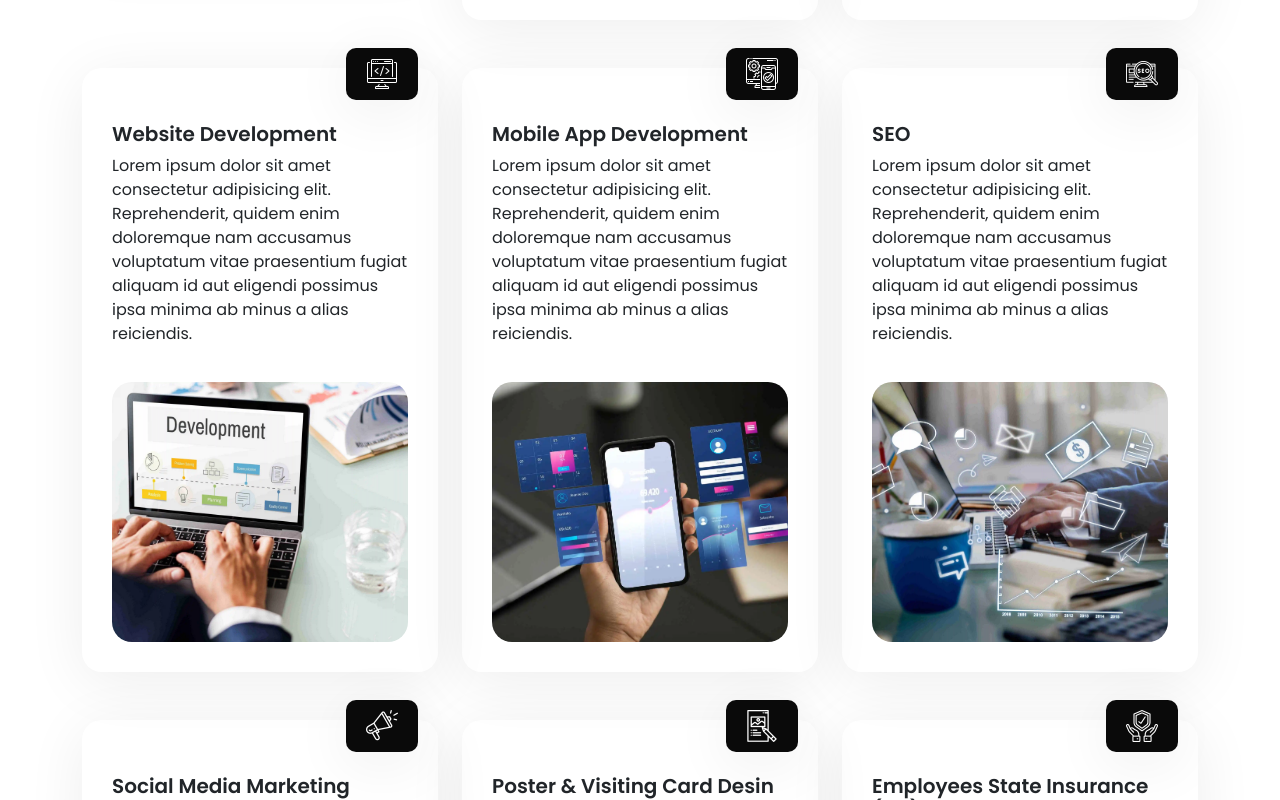
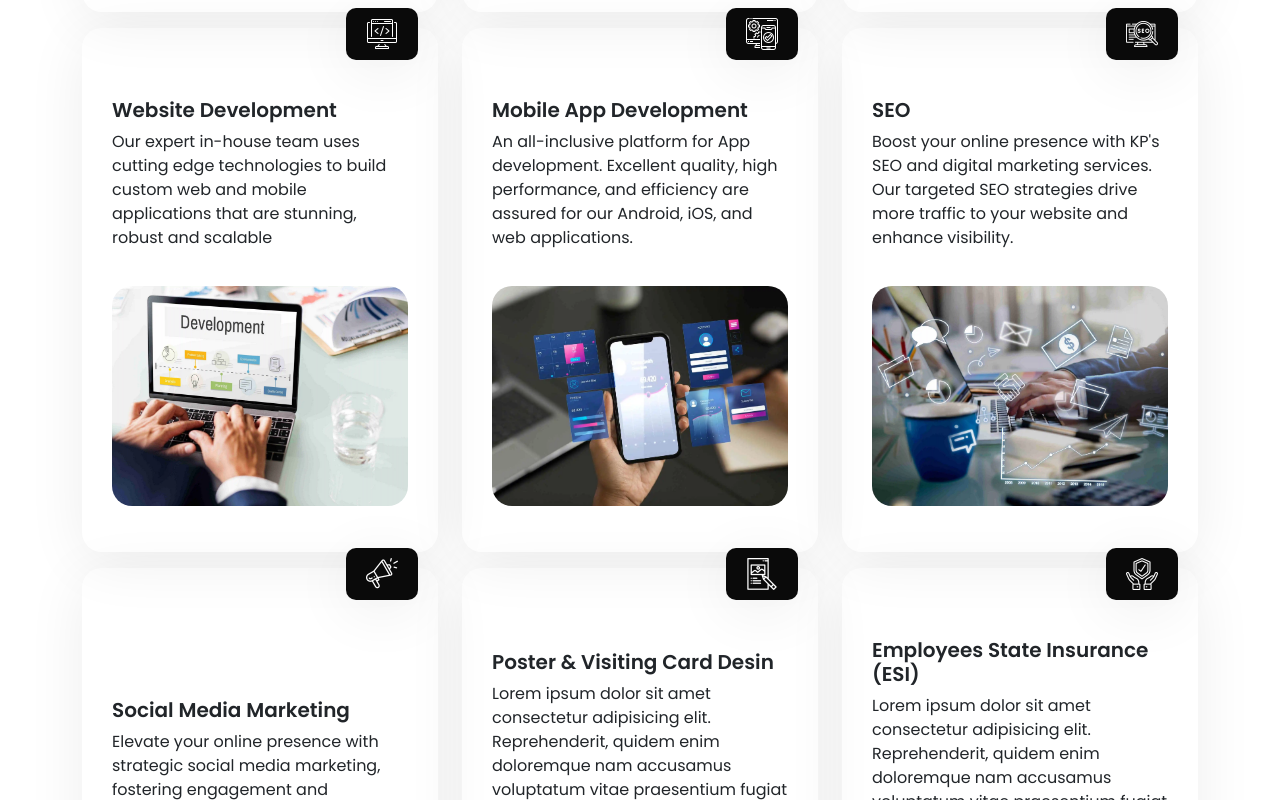
Before and after one commit to hkmkozhikoden/kp, a React (Vite) app: page /services in a window 1280 px wide. Shown: the part 920-1720 px from the top of the page. Built offline with nearby package versions, Linux system fonts and the light colour scheme.

Commit message:
content changes

```diff
--- a/src/App.css
+++ b/src/App.css
@@ -155,3 +155,10 @@ h1,h2,h3,h4,h5,h6{
     overflow: hidden;
     text-overflow: ellipsis;
 }
+.truncate-4{
+  -webkit-box-orient: vertical;
+    -webkit-line-clamp: 4;
+    display: -webkit-box;
+    overflow: hidden;
+    text-overflow: ellipsis;
+}
--- a/src/assets/style/css/service-card.css
+++ b/src/assets/style/css/service-card.css
@@ -3,10 +3,12 @@
     padding: 30px 30px;
     border-radius: 20px;
     position: relative;
+    height: 100%;
+    align-content: center !important;
 }
 .service-card .card-sm .ser-img{
     width: 100%;
-    height: 260px;
+    height: 220px;
     border-radius: 20px;
     margin-top: 20px;
     object-fit: cover;
--- a/src/components/home-news.jsx
+++ b/src/components/home-news.jsx
@@ -40,30 +40,30 @@ function HomeNews() {
     },
     {
       id: 4,
-      image: Serv4,
-      title: 'Website Development',
-      description: 'Staying ahead in web development requires adherence to best practices, including responsive design, accessibility, and optimized performance. This blog covers the top practices developers should follow to ensure their websites are user-friendly, fast, and secure in 2024.',
+      image: Serv5,
+      title: 'Mobile App Development',
+      description: 'An all-inclusive platform for App development.  Excellent quality, high performance, and efficiency are assured for our Android,  iOS, and web applications.',
       url: "/services",
     },
     {
       id: 5,
-      image: Serv5,
-      title: 'Mobile App Development',
-      description: 'Staying ahead in web development requires adherence to best practices, including responsive design, accessibility, and optimized performance. This blog covers the top practices developers should follow to ensure their websites are user-friendly, fast, and secure in 2024.',
+      image: Serv4,
+      title: 'Website Development',
+      description: 'Our expert in-house team uses cutting edge technologies to build custom web and mobile applications that are stunning, robust and scalable',
       url: "/services",
     },
     {
       id: 6,
       image: Serv6,
       title: 'SEO',
-      description: 'Staying ahead in web development requires adherence to best practices, including responsive design, accessibility, and optimized performance. This blog covers the top practices developers should follow to ensure their websites are user-friendly, fast, and secure in 2024.',
+      description: "Boost your online presence with KP's SEO and digital marketing services. Our targeted SEO strategies drive more traffic to your website and enhance visibility.",
       url: "/services",
     },
     {
       id: 7,
       image: Serv7,
       title: 'Social Media Marketing',
-      description: 'Staying ahead in web development requires adherence to best practices, including responsive design, accessibility, and optimized performance. This blog covers the top practices developers should follow to ensure their websites are user-friendly, fast, and secure in 2024.',
+      description: 'Elevate your online presence with strategic social media marketing, fostering engagement and expanding your audience.',
       url: "/services",
     },
     {
--- a/src/components/home-updates.jsx
+++ b/src/components/home-updates.jsx
@@ -14,29 +14,29 @@ function HomeUpdates() {
   const updates = [
     {
       id: 1,
-      title: "Lorem ipsum dolor sit amet, consectetur adipisicing elit. Recusandae, harum!",
-      description: "Lorem ipsum dolor sit amet consectetur adipisicing elit. Voluptas soluta possimus ipsa iusto atque ab, vitae illum quas quaerat ea aliquam autem aut voluptates molestiae voluptatem magnam nemo exercitationem quisquam.",
+      title: "The Role of Responsive Web Design in Increasing Sales",
+      description: "Responsive web design is key for success because it makes your website easy to use on any device, whether it's a phone, tablet, or computer. This improves user experience, keeps visitors on your site longer, and increases the chances of making sales.",
       date: "19 Nov 2024",
       location: "Kerala | IND",
-      author: "KP",
+      author: "Nisam",
       image: Card1,
     },
     {
       id: 2,
-      title: "Lorem ipsum dolor sit amet, consectetur adipisicing elit. Recusandae, harum!",
-      description: "Lorem ipsum dolor sit amet consectetur adipisicing elit. Voluptas soluta possimus ipsa iusto atque ab, vitae illum quas quaerat ea aliquam autem aut voluptates molestiae voluptatem magnam nemo exercitationem quisquam.",
+      title: "How Mobile App Development Drives Success for Modern Businesses",
+      description: "Mobile app development is key for businesses because it allows you to connect with customers on the go, offer a better user experience, and make it easier for people to access your products or services. It can also help build customer loyalty and increase sales by providing a more convenient and personalized experience.",
       date: "19 Nov 2024",
-      location: "Delhi | IND",
-      author: "AD",
+      location: "Kerala | IND",
+      author: "Musthafa",
       image: Card3,
     },
     {
       id: 3,
-      title: "Lorem ipsum dolor sit amet, consectetur adipisicing elit. Recusandae, harum!",
-      description: "Lorem ipsum dolor sit amet consectetur adipisicing elit. Voluptas soluta possimus ipsa iusto atque ab, vitae illum quas quaerat ea aliquam autem aut voluptates molestiae voluptatem magnam nemo exercitationem quisquam.",
+      title: "Optimize SEO with UX Signals: How Search Intent Can Enhance Your Rankings",
+      description: "Understanding search intent is crucial for improving SEO and boosting rankings. When you align your content with what users are actively searching for, it creates a better user experience (UX), which search engines reward. By analyzing search intent—whether informational, navigational, or transactional—you can tailor your content to meet users' needs, making it more likely they’ll engage with your website. A seamless UX with relevant, intent-driven content can lead to lower bounce rates, higher engagement, and ultimately better rankings on search engine results pages (SERPs).",
       date: "19 Nov 2024",
-      location: "Delhi | IND",
-      author: "AD",
+      location: "Kerala | IND",
+      author: "Nihad",
       image: Card4,
     },
   ];
@@ -44,30 +44,30 @@ function HomeUpdates() {
   const rightCards = [
     {
       id: 1,
-      title: "Lorem ipsum dolor sit amet consectetur adipisicing elit.",
-      date: "19 Nov 2024",
+      title: "The Defensive Edge: Transforming Cybersecurity for a Safer Future.",
+      date: "19 Dec 2024",
       location: "Kerala | IND",
-      author: "KP",
+      author: "Rashid",
     },
     {
       id: 2,
-      title: "Another right-side update card example title.",
+      title: "What is BGP and How Does it Enable the Internet to Work?.",
       date: "20 Nov 2024",
-      location: "Delhi | IND",
-      author: "AD",
+      location: "Kerala | IND",
+      author: "Nidhin",
     },
     {
       id: 3,
-      title: "Another right-side update card example title.",
-      date: "20 Nov 2024",
-      location: "Delhi | IND",
+      title: "How IT Services Contribute to Gaining a Competitive Edge.",
+      date: "02 Oct 2024",
+      location: "Kerala | IND",
       author: "AD",
     },
     {
       id: 4,
-      title: "Another right-side update card example title.",
+      title: "Metaverse Is The Future – Experience It With Iluzia Lab",
       date: "20 Nov 2024",
-      location: "Delhi | IND",
+      location: "Kerala | IND",
       author: "AD",
     },
   ];
@@ -106,7 +106,7 @@ function HomeUpdates() {
                   </div>
                   <div className="cont px-3 py-2">
                     <h5 className='mb-3 fs-16'>{update.title}</h5>
-                    <p className='fs-14'>{update.description}</p>
+                    <p className='fs-14 truncate-4'>{update.description}</p>
                     <div className="d-flex justify-content-between mb-2">
                       <div className='fs-13'>{update.date}</div>
                       <div className='fs-13'>{update.location}</div>
--- a/src/components/service-card.jsx
+++ b/src/components/service-card.jsx
@@ -6,7 +6,7 @@ import Img3 from '../assets/images/services/accounts.webp';
 import Img4 from '../assets/images/services/web-development.webp';
 import Img5 from '../assets/images/services/app-develpment.webp';
 import Img6 from '../assets/images/services/seo.webp';
-import Img7 from '../assets/images/services/tax.webp';
+import Img7 from '../assets/images/services/social.webp';
 import Img8 from '../assets/images/services/designing.webp';
 import Img9 from '../assets/images/services/insurance.webp';
 import Img10 from '../assets/images/services/complaints.webp';
@@ -20,6 +20,7 @@ import Serv7 from '../assets/images/icons/coding.png';
 import Serv8 from '../assets/images/icons/seo.png';
 import Serv9 from '../assets/images/icons/life-insurance.png';
 import Serv10 from '../assets/images/icons/file.png';
+
 
 
 
@@ -54,7 +55,7 @@ function ServiceCard() {
         icon: Serv7,
         title: 'Website Development',
         description:
-          'Lorem ipsum dolor sit amet consectetur adipisicing elit. Reprehenderit, quidem enim doloremque nam accusamus voluptatum vitae praesentium fugiat aliquam id aut eligendi possimus ipsa minima ab minus a alias reiciendis.',
+          'Our expert in-house team uses cutting edge technologies to build custom web and mobile applications that are stunning, robust and scalable',
         image: Img4,
       },
       {
@@ -62,15 +63,14 @@ function ServiceCard() {
         icon: Serv5,
         title: 'Mobile App Development',
         description:
-          'Lorem ipsum dolor sit amet consectetur adipisicing elit. Reprehenderit, quidem enim doloremque nam accusamus voluptatum vitae praesentium fugiat aliquam id aut eligendi possimus ipsa minima ab minus a alias reiciendis.',
+          'An all-inclusive platform for App development.  Excellent quality, high performance, and efficiency are assured for our Android,  iOS, and web applications.',
         image: Img5,
       },
       {
         id: 6,
         icon: Serv8,
         title: 'SEO',
-        description:
-          'Lorem ipsum dolor sit amet consectetur adipisicing elit. Reprehenderit, quidem enim doloremque nam accusamus voluptatum vitae praesentium fugiat aliquam id aut eligendi possimus ipsa minima ab minus a alias reiciendis.',
+        description:"Boost your online presence with KP's SEO and digital marketing services. Our targeted SEO strategies drive more traffic to your website and enhance visibility.",
         image: Img6,
       },
       {
@@ -78,7 +78,7 @@ function ServiceCard() {
         icon: Serv4,
         title: 'Social Media Marketing',
         description:
-          'Lorem ipsum dolor sit amet consectetur adipisicing elit. Reprehenderit, quidem enim doloremque nam accusamus voluptatum vitae praesentium fugiat aliquam id aut eligendi possimus ipsa minima ab minus a alias reiciendis.',
+          'Elevate your online presence with strategic social media marketing, fostering engagement and expanding your audience.',
         image: Img7,
       },
       {
@@ -112,7 +112,7 @@ function ServiceCard() {
       <div className="container">
         <div className="row">
           {services.map(service => (
-            <div key={service.id} className="col-md-4 mb-3"  data-aos="fade-up" data-aos-offset="10">
+            <div key={service.id} className="col-lg-4 col-md-6 mb-3"  data-aos="fade-up" data-aos-offset="10">
               <div className="card-sm my-3">
                 <div className='sr-card'>
                   <img src={service.icon} alt={`${service.title}-icon`} />
```
Also changed, not shown: src/assets/images/services/social.webp (added).
